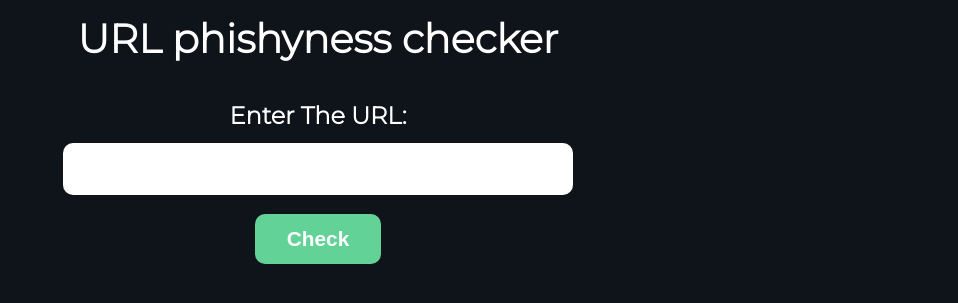
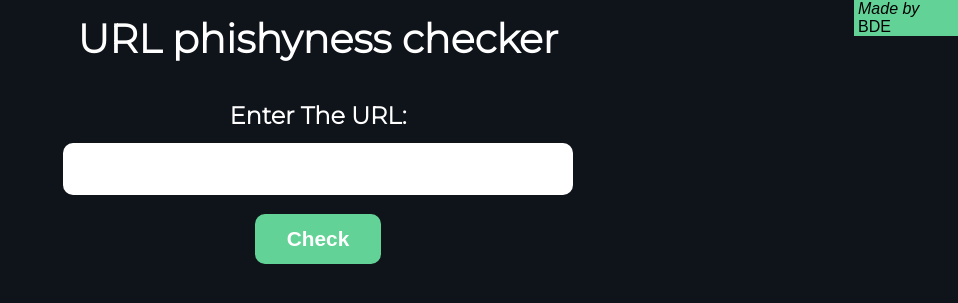
Before and after one commit to Purcs3d/phishing-softhouse, a Flask app: page / in a window 1280 px wide. Shown: the top 303 px of the page, without its empty margins (322-1280 px from the left). Run offline with Flask 2, Linux system fonts and the light colour scheme; some web fonts are replaced.

Commit message:
style changes

```diff
--- a/URL-analyzer/static/css/Style.css
+++ b/URL-analyzer/static/css/Style.css
@@ -1,4 +1,5 @@
 @import url('https://fonts.googleapis.com/css2?family=Montserrat:wght@300&display=swap');
+@import url('https://fonts.cdnfonts.com/css/proxima-nova-2');
 
 body
 {
@@ -6,6 +7,19 @@ body
     background:#0f131a;
     font-family: 'Montserrat', sans-serif;
 }
+
+#right-corner{
+    position:absolute;
+    top: 0;
+    right: 0;
+    width: 100px;
+    text-align:left;
+    font-family: 'Proxima Nova', sans-serif;
+    font-style: italic;
+    padding-left: 4px;
+    background: #63d297;
+}
+
 
 
 p.Title
@@ -39,16 +53,6 @@ input
 }
 
 
-
-
-
-
-
-
-
-
-
-
 /* Kanpp saker */
 input:focus
 {
@@ -70,5 +74,5 @@ input:focus
 
 #btn:hover
 {
-    background-color: #63d100;
+    background-color: #34b470;
 }
--- a/URL-analyzer/templates/index.html
+++ b/URL-analyzer/templates/index.html
@@ -4,11 +4,15 @@
     <meta charset="UTF-8">
     <title>URL phishyness checker</title>
     <link rel="stylesheet" href="{{ url_for('static', filename='css/Style.css') }}">
+    <div id="right-corner">
+        Made by
+        <br>
+        <span style="font-style: normal;"> BDE </span>
+    </div>
 </head>
 <body>
     <p class="Title"> URL phishyness checker </p>
     <br>
-    <!-- <img src="{{url_for('static', filename='img/antiphishing.jpg')}}" /> -->
     <br>
         <form action="check" method="post">
             <p>Enter The URL:</p>
```
Also changed, not shown: URL-analyzer/static/img/antiphishing.jpg (deleted). Lines whose indentation alone changed are shown as unchanged.
